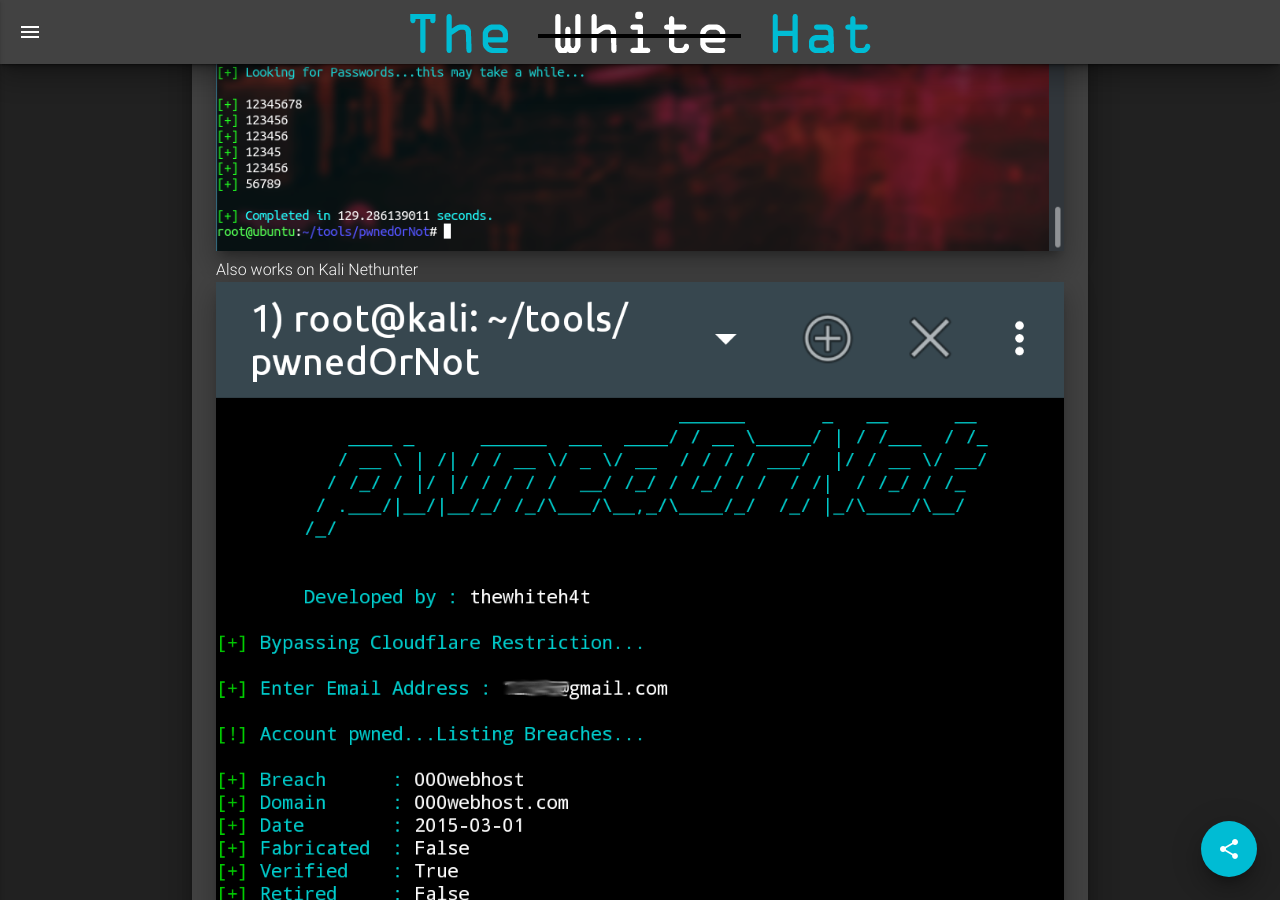
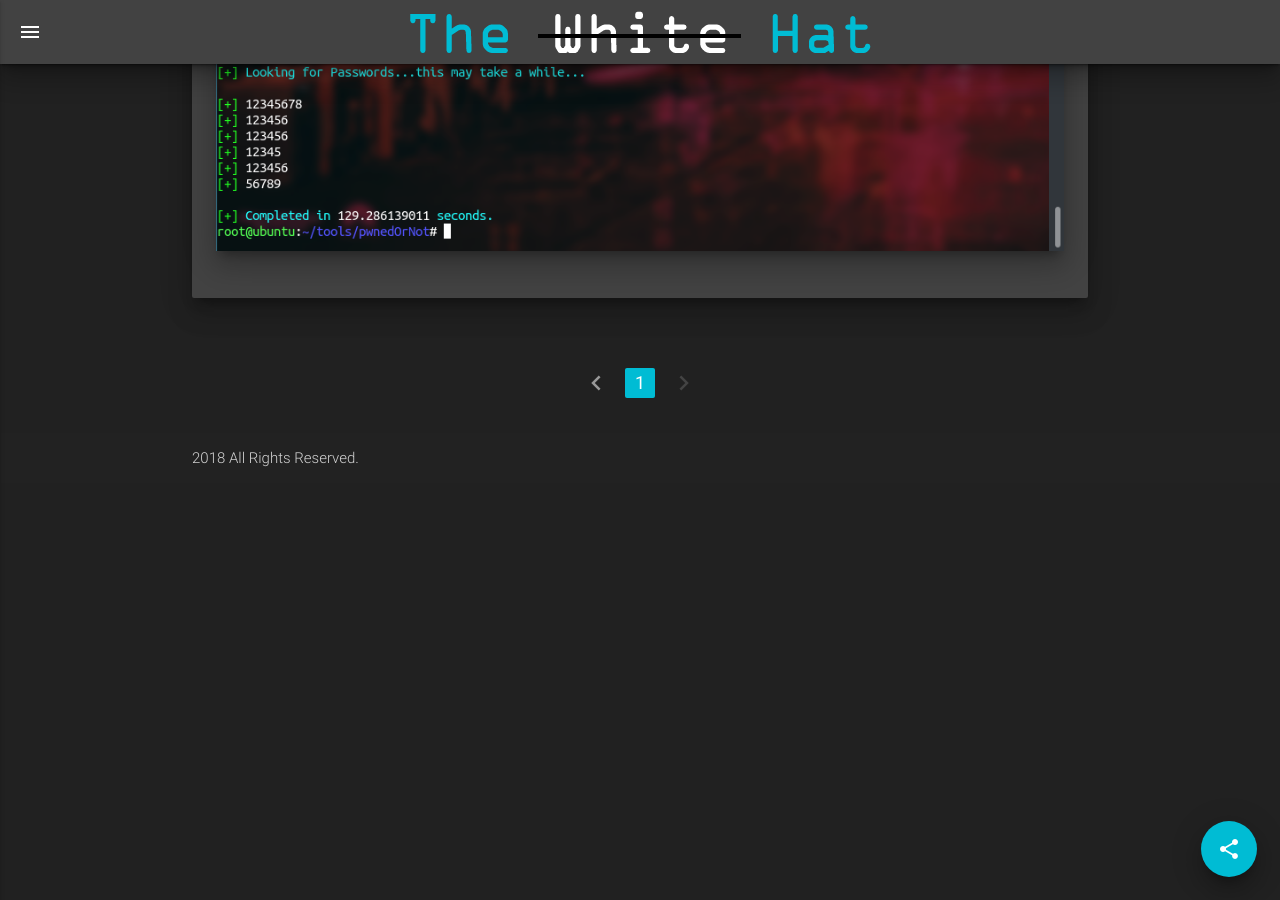
Before and after one commit to thewhiteh4t/thewhiteh4t.github.io, a Jekyll site: the page built from _posts/2018-05-26-pwnedornot.md, in a window 1280 px wide and 900 px high, scrolled down 2851 px. Built offline with Jekyll 4.4.1, drawn with Linux system fonts in a browser that asks for light colours; nearby versions of some CDN libraries; our own code applies the rules of GitHub Pages for plain Markdown files.

Commit message:
Update from Forestry.io - 2018-05-26-pwnedornot.md

```diff
--- a/_posts/2018-05-26-pwnedornot.md
+++ b/_posts/2018-05-26-pwnedornot.md
@@ -78,9 +78,3 @@ And with all this information <b>pwnedOrNot</b> can easily find passwords for co
 <img class="responsive-img z-depth-5" src="/images/pwned1.png">
 <br>
 <img class="responsive-img z-depth-5" src="/images/pwned2.png">
-<br>
-Also works on Kali Nethunter
-<br>
-<img class="responsive-img z-depth-5" src="/images/nethunter1.png">
-<br>
-<img class="responsive-img z-depth-5" src="/images/nethunter2.png">
```
